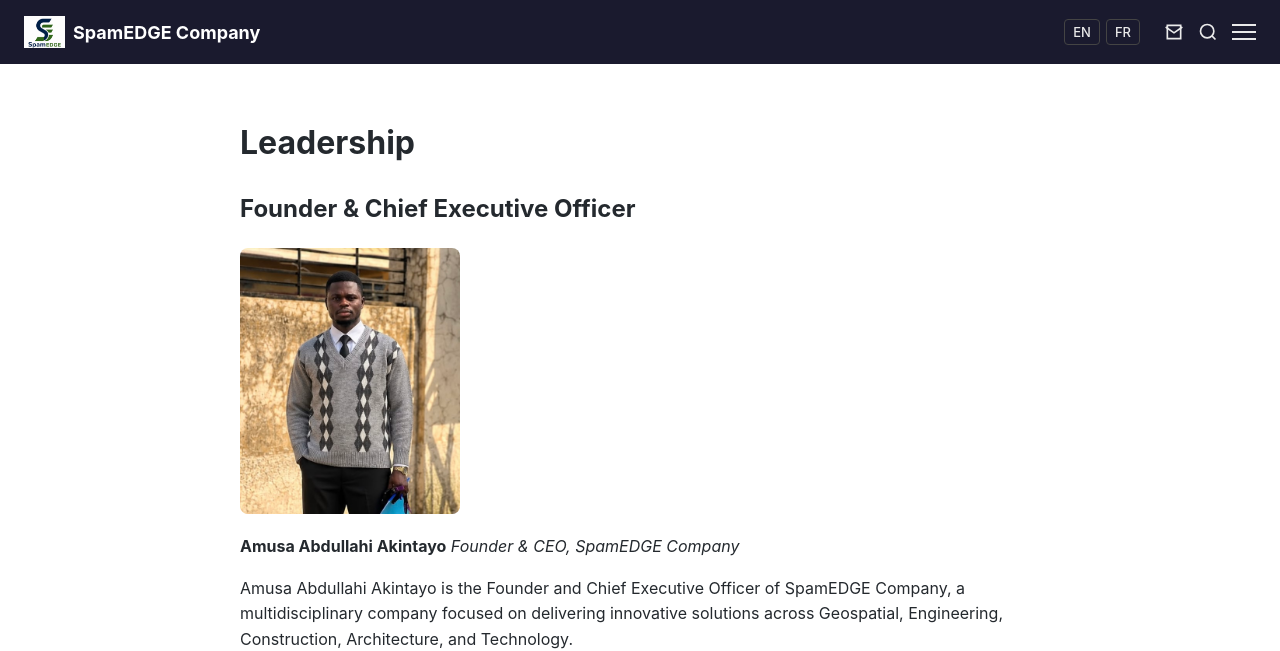
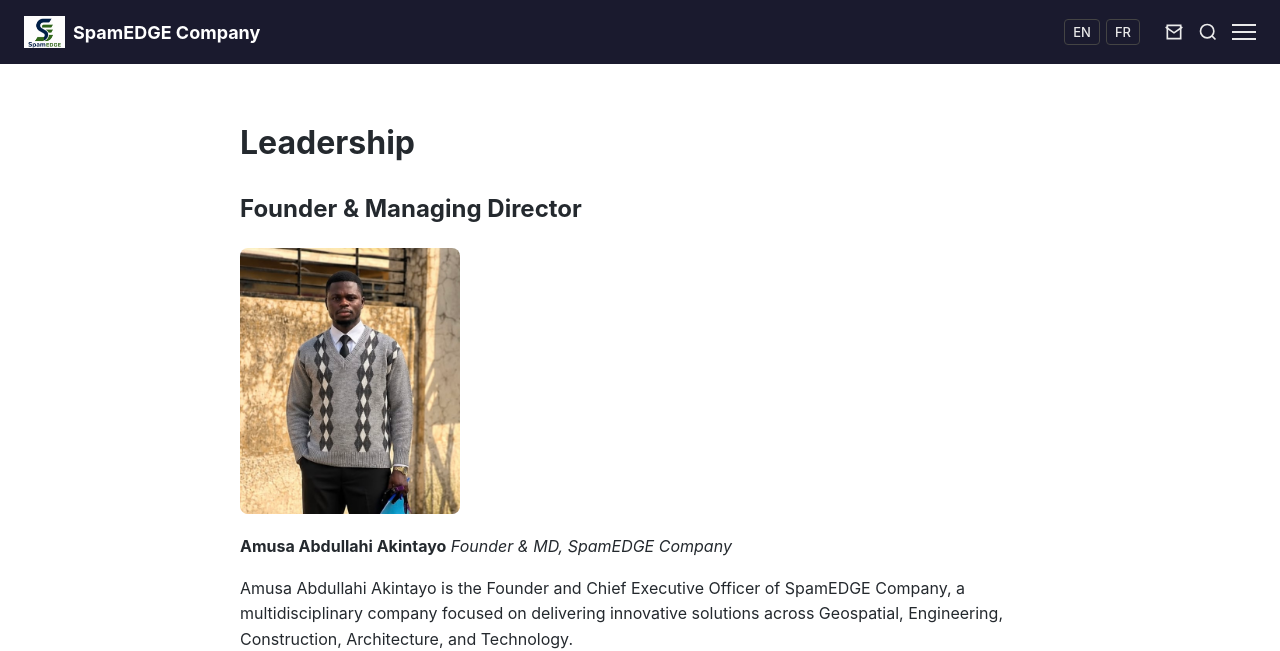
Before and after one commit to spamEDGEcompany/spamEDGEcompany.github.io, a Jekyll site: the page built from leadership.md, in a window 1280 px wide. Shown: the top 651 px of the page. Built offline with Jekyll 4.4.1, drawn with Linux system fonts in a browser that asks for light colours.

Commit message:
Update leadership.md

```diff
--- a/leadership.md
+++ b/leadership.md
@@ -5,12 +5,12 @@
 
 # Leadership
 
-## Founder & Chief Executive Officer
+## Founder & Managing Director
 
 <img src="/Founder.jpeg" alt="Amusa Abdullahi Akintayo" style="max-width:220px; border-radius:8px; display:block; margin-bottom:20px;">
 
 **Amusa Abdullahi Akintayo**
-*Founder & CEO, SpamEDGE Company*
+*Founder & MD, SpamEDGE Company*
 
 Amusa Abdullahi Akintayo is the Founder and Chief Executive Officer of SpamEDGE Company, a multidisciplinary company focused on delivering innovative solutions across Geospatial, Engineering, Construction, Architecture, and Technology.
 
```
